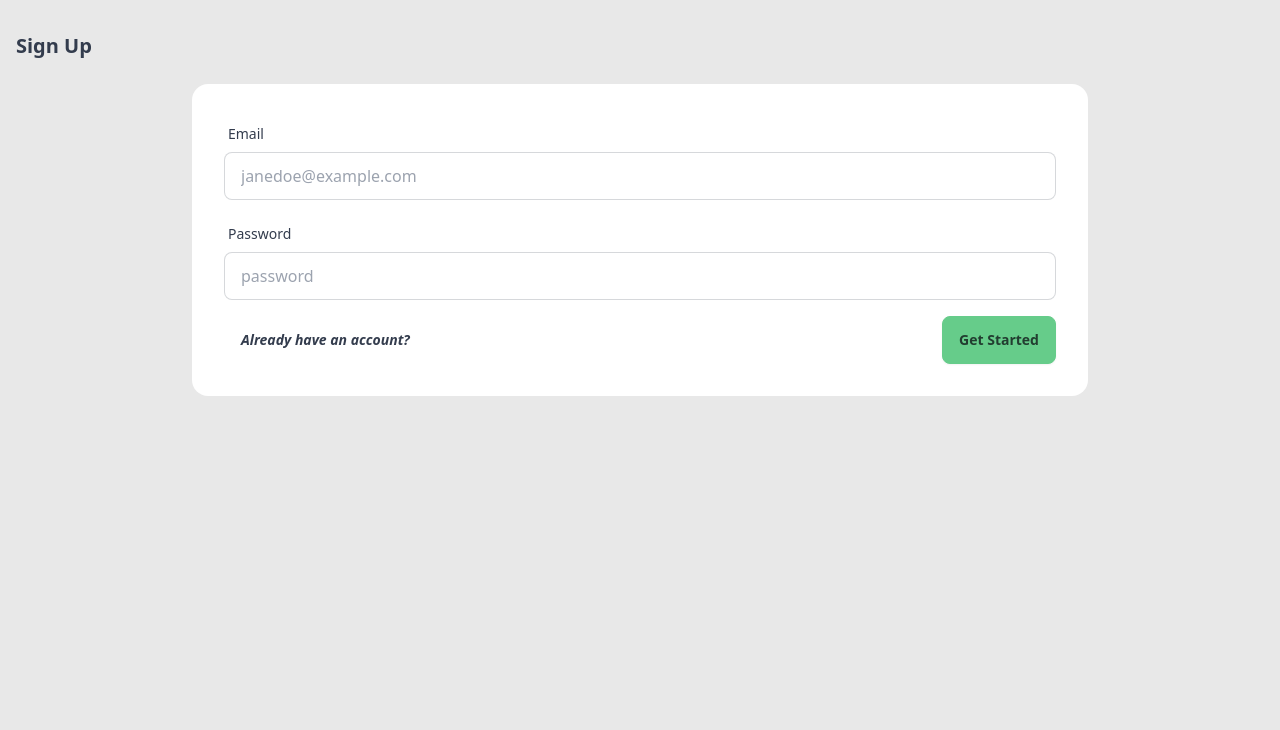
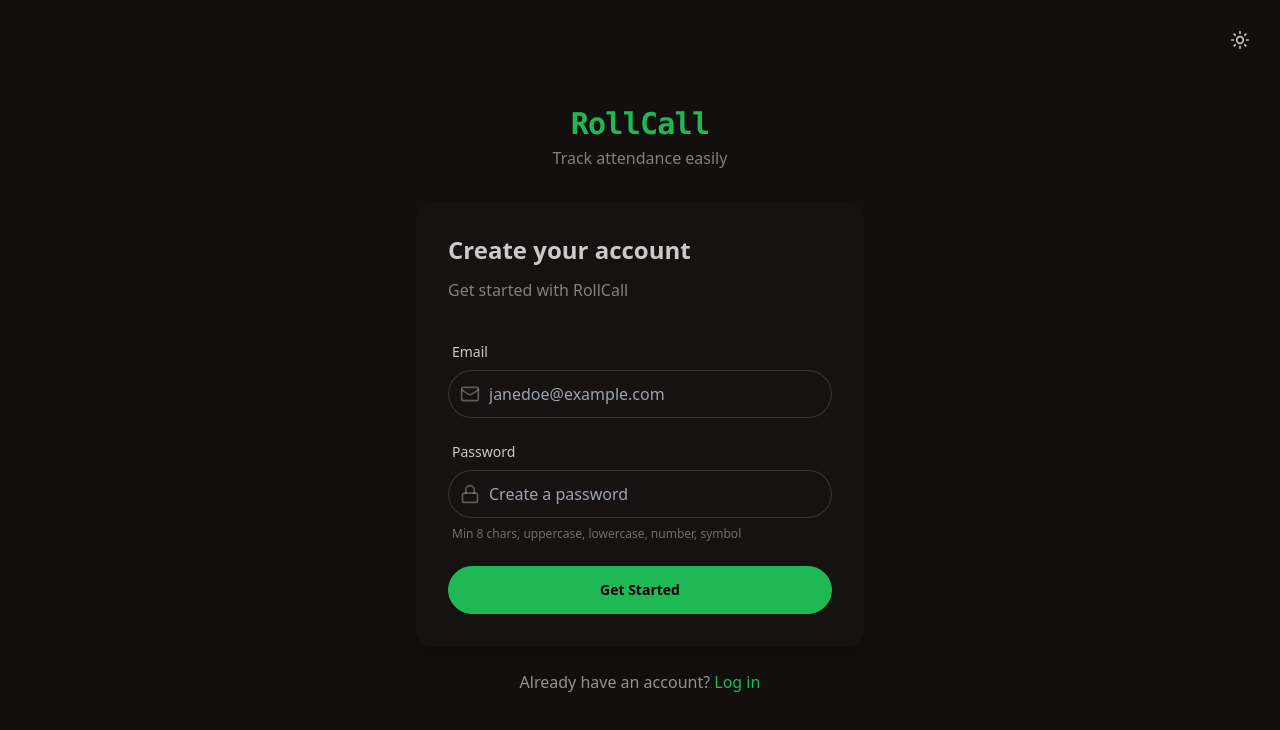
Before and after one commit to EthanGaspar/ClubLedger, a React app in the folder frontend/: page /signup in a window 1280 px wide. Shown: the top 730 px of the page. Built offline with nearby package versions, Linux system fonts and the light colour scheme; no server answers; the HTML template or start-up script is replaced by a standard one.

Commit message:
Beautified login and signup pages

```diff
--- a/frontend/src/pages/LoginPage.jsx
+++ b/frontend/src/pages/LoginPage.jsx
@@ -1,77 +1,127 @@
-import React from 'react'
+import React, { useState, useEffect } from 'react'
 import { useLogin } from '../hooks/useLogin'
-
-import { Link, useNavigate } from "react-router-dom"
-import { ArrowLeftIcon } from "lucide-react"
-import {useState} from 'react'
+import { Link } from "react-router-dom"
+import { Mail, Lock, Sun, Moon } from "lucide-react"
 
 const Login = () => {
     const [email, setEmail] = useState('')
     const [password, setPassword] = useState('')
+    const [theme, setTheme] = useState(localStorage.getItem('theme') || 'forest')
 
     const { login, loading, error } = useLogin()
-    const navigate = useNavigate();
 
-    const handleSubmit = async (e) =>{
+    useEffect(() => {
+        document.documentElement.setAttribute('data-theme', theme)
+    }, [theme])
+
+    const toggleTheme = () => {
+        const newTheme = theme === 'forest' ? 'emerald' : 'forest'
+        setTheme(newTheme)
+        localStorage.setItem('theme', newTheme)
+    }
+
+    const handleSubmit = async (e) => {
         e.preventDefault()
         await login(email, password)
     }
 
     return (
-        <div className='min-h-screen bg-base-200'>
-            <div className='container mx-auto px-4 py-8'>
-                <h2 className="card-title text mb-6">Log in</h2>
-                <div className="max-w-4xl mx-auto">
-                    {/* <Link to={"/"} className="btn btn-ghost mb-6">
-                        <ArrowLeftIcon className="size-5" />
-                        Back to Members
-                    </Link> */}
-                    <div className="card bg-base-100">
+        <div className='min-h-screen bg-base-200 flex flex-col'>
+            {/* Theme Toggle */}
+            <div className="absolute top-4 right-4">
+                <button
+                    onClick={toggleTheme}
+                    className="btn btn-ghost btn-circle"
+                    aria-label="Toggle theme"
+                >
+                    {theme === 'forest' ? (
+                        <Sun className="size-5" />
+                    ) : (
+                        <Moon className="size-5" />
+                    )}
+                </button>
+            </div>
+
+            {/* Main Content */}
+            <div className="flex-1 flex items-center justify-center px-4 py-8">
+                <div className="w-full max-w-md">
+                    {/* Brand Section */}
+                    <div className="text-center mb-8">
+                        <h1 className="text-3xl font-bold font-mono tracking-tight text-primary">
+                            RollCall
+                        </h1>
+                        <p className="text-base-content/60 mt-1">
+                            Track attendance easily
+                        </p>
+                    </div>
+
+                    {/* Login Card */}
+                    <div className="card bg-base-100 shadow-xl">
                         <div className="card-body">
+                            <h2 className="card-title text-2xl mb-1">Welcome back</h2>
+                            <p className="text-base-content/60 mb-6">Sign in to your account</p>
 
                             <form onSubmit={handleSubmit}>
                                 <div className="form-control mb-4">
                                     <label className="label">
                                         <span className="label-text">Email</span>
                                     </label>
+                                    <div className="relative">
+                                        <span className="absolute inset-y-0 left-0 flex items-center pl-3 text-base-content/40">
+                                            <Mail className="size-5" />
+                                        </span>
                                         <input
-                        type="text"
+                                            type="email"
                                             placeholder="janedoe@example.com"
-                        className="input input-bordered"
+                                            className="input input-bordered w-full pl-10"
                                             value={email}
                                             onChange={(e) => setEmail(e.target.value)}
                                         />
                                     </div>
+                                </div>
 
-                    <div className="form-control mb-4">
+                                <div className="form-control mb-6">
                                     <label className="label">
                                         <span className="label-text">Password</span>
                                     </label>
+                                    <div className="relative">
+                                        <span className="absolute inset-y-0 left-0 flex items-center pl-3 text-base-content/40">
+                                            <Lock className="size-5" />
+                                        </span>
                                         <input
                                             type="password"
-                        placeholder="password"
-                        className="input input-bordered"
+                                            placeholder="Enter your password"
+                                            className="input input-bordered w-full pl-10"
                                             value={password}
                                             onChange={(e) => setPassword(e.target.value)}
                                         />
                                     </div>
+                                </div>
 
-                    <div className="card-actions justify-between">
-                        <button
-                            type="button"
-                            className="btn btn-ghost bg-transparent"
-                            onClick={() => navigate('/signup')}>
-                            <span className='italic'>Don't have an account?</span>
-                        </button>
+                                {error && (
+                                    <div className="alert alert-error mb-4">
+                                        <span>{error}</span>
+                                    </div>
+                                )}
+
                                 <button
                                     type="submit"
-                            className="btn btn-primary" disabled={loading}>
+                                    className="btn btn-primary w-full"
+                                    disabled={loading}
+                                >
                                     {loading ? 'Logging in...' : 'Log in'}
                                 </button>
-                    </div>
                             </form>
                         </div>
                     </div>
+
+                    {/* Sign up link */}
+                    <p className="text-center mt-6 text-base-content/70">
+                        Don't have an account?{' '}
+                        <Link to="/signup" className="text-primary hover:underline font-medium">
+                            Sign up
+                        </Link>
+                    </p>
                 </div>
             </div>
         </div>
--- a/frontend/src/pages/SignupPage.jsx
+++ b/frontend/src/pages/SignupPage.jsx
@@ -1,78 +1,130 @@
-import React from 'react'
+import React, { useState, useEffect } from 'react'
 import { useSignup } from '../hooks/useSignUp'
-
-import { Link, useNavigate } from "react-router-dom"
-import { ArrowLeftIcon } from "lucide-react"
-import {useState} from 'react'
+import { Link } from "react-router-dom"
+import { Mail, Lock, Sun, Moon } from "lucide-react"
 
 const Signup = () => {
     const [email, setEmail] = useState('')
     const [password, setPassword] = useState('')
+    const [theme, setTheme] = useState(localStorage.getItem('theme') || 'forest')
 
     const { signup, loading, error } = useSignup()
-    const navigate = useNavigate();
 
-    const handleSubmit = async (e) =>{
+    useEffect(() => {
+        document.documentElement.setAttribute('data-theme', theme)
+    }, [theme])
+
+    const toggleTheme = () => {
+        const newTheme = theme === 'forest' ? 'emerald' : 'forest'
+        setTheme(newTheme)
+        localStorage.setItem('theme', newTheme)
+    }
+
+    const handleSubmit = async (e) => {
         e.preventDefault()
         await signup(email, password)
     }
 
     return (
-        <div className='min-h-screen bg-base-200'>
-            <div className='container mx-auto px-4 py-8'>
-                <h2 className="card-title text mb-6">Sign Up</h2>
-                <div className="max-w-4xl mx-auto">
-                    {/* <Link to={"/"} className="btn btn-ghost mb-6">
-                        <ArrowLeftIcon className="size-5" />
-                        Back to Members
-                    </Link> */}
-                    <div className="card bg-base-100">
+        <div className='min-h-screen bg-base-200 flex flex-col'>
+            {/* Theme Toggle */}
+            <div className="absolute top-4 right-4">
+                <button
+                    onClick={toggleTheme}
+                    className="btn btn-ghost btn-circle"
+                    aria-label="Toggle theme"
+                >
+                    {theme === 'forest' ? (
+                        <Sun className="size-5" />
+                    ) : (
+                        <Moon className="size-5" />
+                    )}
+                </button>
+            </div>
+
+            {/* Main Content */}
+            <div className="flex-1 flex items-center justify-center px-4 py-8">
+                <div className="w-full max-w-md">
+                    {/* Brand Section */}
+                    <div className="text-center mb-8">
+                        <h1 className="text-3xl font-bold font-mono tracking-tight text-primary">
+                            RollCall
+                        </h1>
+                        <p className="text-base-content/60 mt-1">
+                            Track attendance easily
+                        </p>
+                    </div>
+
+                    {/* Signup Card */}
+                    <div className="card bg-base-100 shadow-xl">
                         <div className="card-body">
+                            <h2 className="card-title text-2xl mb-1">Create your account</h2>
+                            <p className="text-base-content/60 mb-6">Get started with RollCall</p>
 
                             <form onSubmit={handleSubmit}>
                                 <div className="form-control mb-4">
                                     <label className="label">
                                         <span className="label-text">Email</span>
                                     </label>
+                                    <div className="relative">
+                                        <span className="absolute inset-y-0 left-0 flex items-center pl-3 text-base-content/40">
+                                            <Mail className="size-5" />
+                                        </span>
                                         <input
-                        type="text"
+                                            type="email"
                                             placeholder="janedoe@example.com"
-                        className="input input-bordered"
+                                            className="input input-bordered w-full pl-10"
                                             value={email}
                                             onChange={(e) => setEmail(e.target.value)}
                                         />
                                     </div>
+                                </div>
 
-                    <div className="form-control mb-4">
+                                <div className="form-control mb-6">
                                     <label className="label">
                                         <span className="label-text">Password</span>
                                     </label>
+                                    <div className="relative">
+                                        <span className="absolute inset-y-0 left-0 flex items-center pl-3 text-base-content/40">
+                                            <Lock className="size-5" />
+                                        </span>
                                         <input
                                             type="password"
-                        placeholder="password"
-                        className="input input-bordered"
+                                            placeholder="Create a password"
+                                            className="input input-bordered w-full pl-10"
                                             value={password}
                                             onChange={(e) => setPassword(e.target.value)}
                                         />
                                     </div>
+                                    <p className="text-xs text-base-content/50 mt-2 ml-1">
+                                        Min 8 chars, uppercase, lowercase, number, symbol
+                                    </p>
+                                </div>
 
-                    <div className="card-actions justify-between">
-                        <button
-                            type="button"
-                            className="btn btn-ghost bg-transparent"
-                            onClick={() => navigate('/login')}>
-                            <span className='italic'>Already have an account?</span>
+                                {error && (
+                                    <div className="alert alert-error mb-4">
+                                        <span>{error}</span>
+                                    </div>
+                                )}
 
-                        </button>
                                 <button
                                     type="submit"
-                            className="btn btn-primary" disabled={loading}>
-                            {loading ? 'Signing Up...' : 'Get Started'}
+                                    className="btn btn-primary w-full"
+                                    disabled={loading}
+                                >
+                                    {loading ? 'Creating account...' : 'Get Started'}
                                 </button>
-                    </div>
                             </form>
                         </div>
                     </div>
+
+                    {/* Login link */}
+                    <p className="text-center mt-6 text-base-content/70">
+                        Already have an account?{' '}
+                        <Link to="/login" className="text-primary hover:underline font-medium">
+                            Log in
+                        </Link>
+                    </p>
                 </div>
             </div>
         </div>
```
Lines whose indentation alone changed are shown as unchanged.
